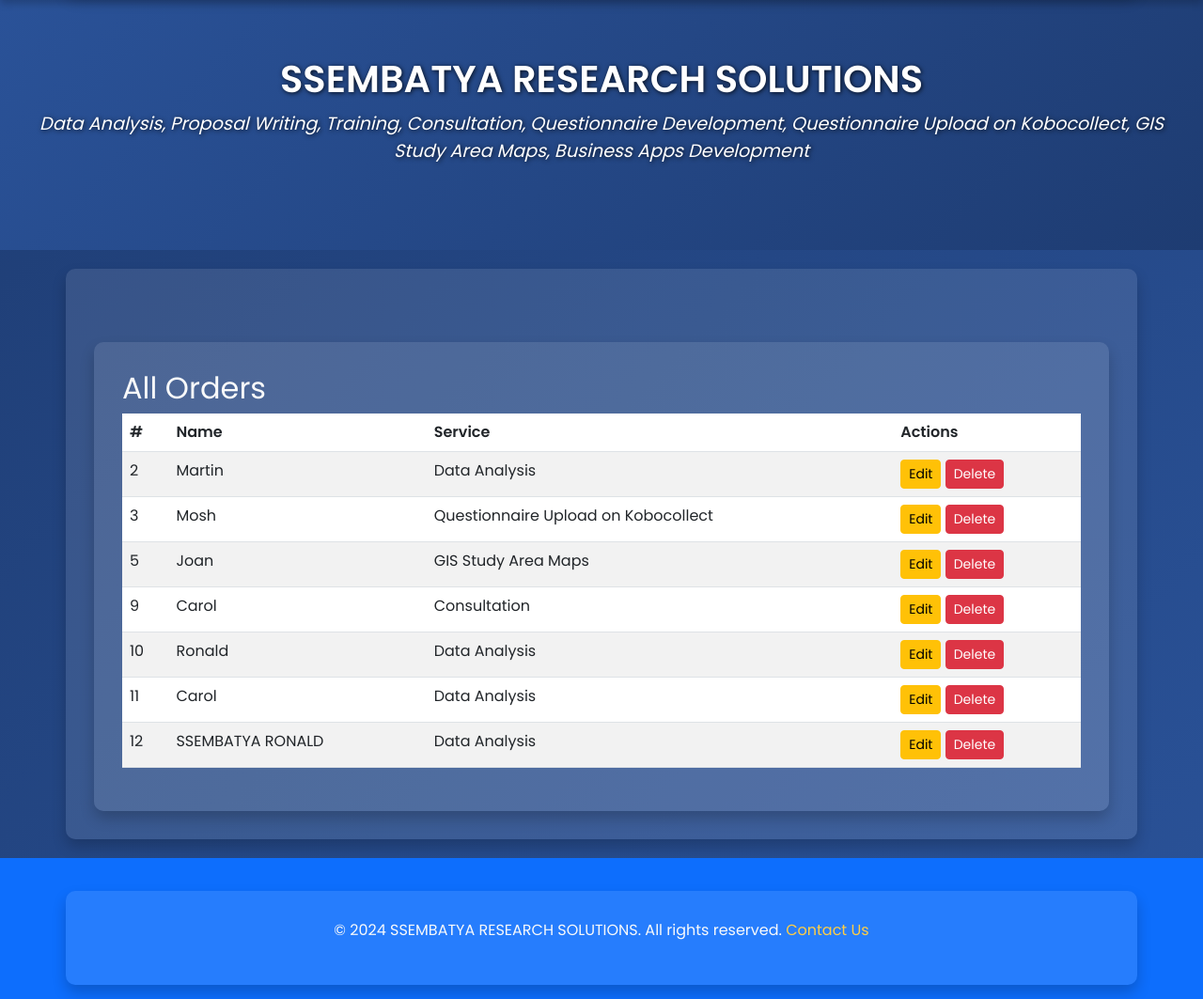
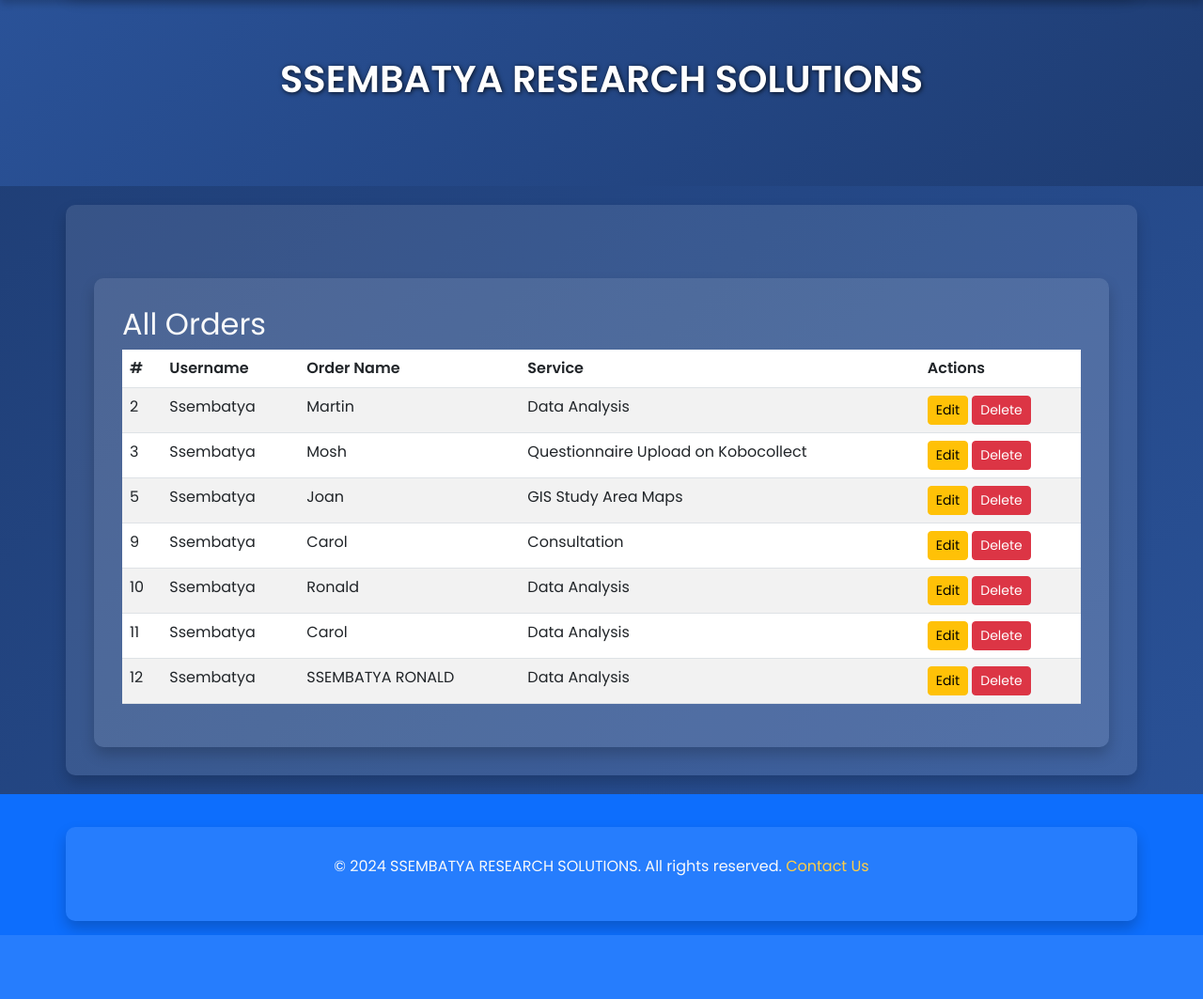
Before and after one commit to Ssembatya-hub/ResearchApp, a Flask app: page /admin/orders in a window 1280 px wide. Shown: the part 160-1223 px from the top of the page at 94% size. After the commit the page ends 1155 px from the top, so only its background shows below. Run offline with Flask 3, Linux system fonts and the light colour scheme; a user stored in the database is signed in; data comes from the database, SQL or seed files in the repository.

Commit message:
Added admin view for all orders

```diff
--- a/app.py
+++ b/app.py
@@ -232,18 +232,27 @@
         return redirect(url_for('index'))
     return render_template('payment.html', company_name=app.config['COMPANY_NAME'], services_outline=app.config['SERVICES_OUTLINE'], services=services)
 
-@app.route('/admin/orders', methods=['GET', 'POST'])
+@app.route('/admin/orders', methods=['GET'])
 @login_required
 def admin_orders():
+    # Check if the current user is an admin
     if not is_admin():
         flash("You do not have permission to view this page.", "danger")
         return redirect(url_for('index'))
+
+    # Fetch all orders for the admin
     conn = sqlite3.connect('database.db')
     cursor = conn.cursor()
-    cursor.execute("SELECT id, name, service FROM orders")
+    cursor.execute("""
+        SELECT orders.id, users.username, orders.name, orders.service
+        FROM orders
+        INNER JOIN users ON orders.user_id = users.id
+    """)
     orders = cursor.fetchall()
     conn.close()
-    return render_template('admin_orders.html', company_name=app.config['COMPANY_NAME'], services_outline=app.config['SERVICES_OUTLINE'], orders=orders)
+
+    # Render the admin orders template
+    return render_template('admin_orders.html', orders=orders, company_name=app.config['COMPANY_NAME'])
 
 @app.route('/order/edit/<int:order_id>', methods=['GET', 'POST'])
 @login_required
--- a/templates/admin_orders.html
+++ b/templates/admin_orders.html
@@ -1,4 +1,5 @@
 {% extends "base.html" %}
+
 {% block content %}
 <div class="container mt-5">
     <h2>All Orders</h2>
@@ -6,7 +7,8 @@
         <thead>
             <tr>
                 <th>#</th>
-                <th>Name</th>
+                <th>Username</th>
+                <th>Order Name</th>
                 <th>Service</th>
                 <th>Actions</th>
             </tr>
@@ -14,9 +16,10 @@
         <tbody>
             {% for order in orders %}
             <tr>
-                <td>{{ order[0] }}</td>
-                <td>{{ order[1] }}</td>
-                <td>{{ order[2] }}</td>
+                <td>{{ order[0] }}</td> <!-- Order ID -->
+                <td>{{ order[1] }}</td> <!-- Username -->
+                <td>{{ order[2] }}</td> <!-- Order Name -->
+                <td>{{ order[3] }}</td> <!-- Service -->
                 <td>
                     <a href="/order/edit/{{ order[0] }}" class="btn btn-warning btn-sm">Edit</a>
                     <form action="/order/delete/{{ order[0] }}" method="post" style="display:inline;">
```
